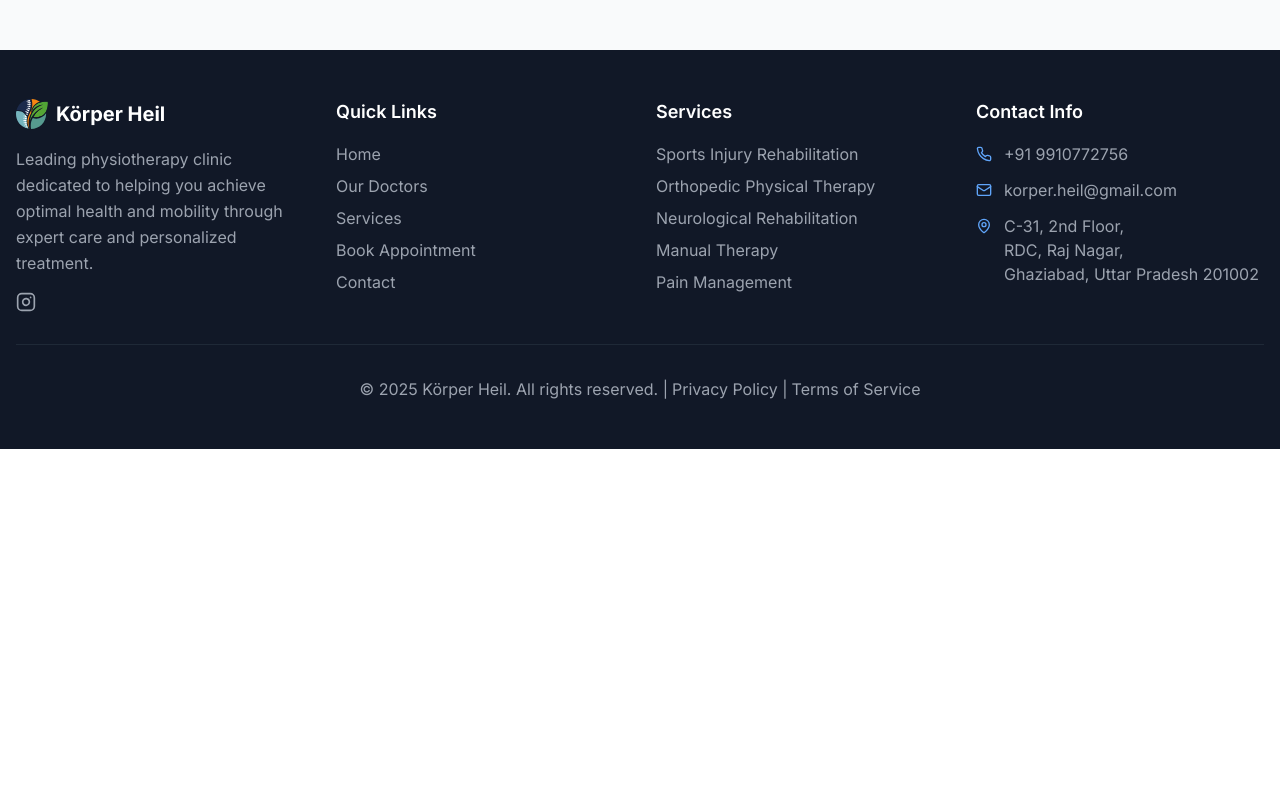
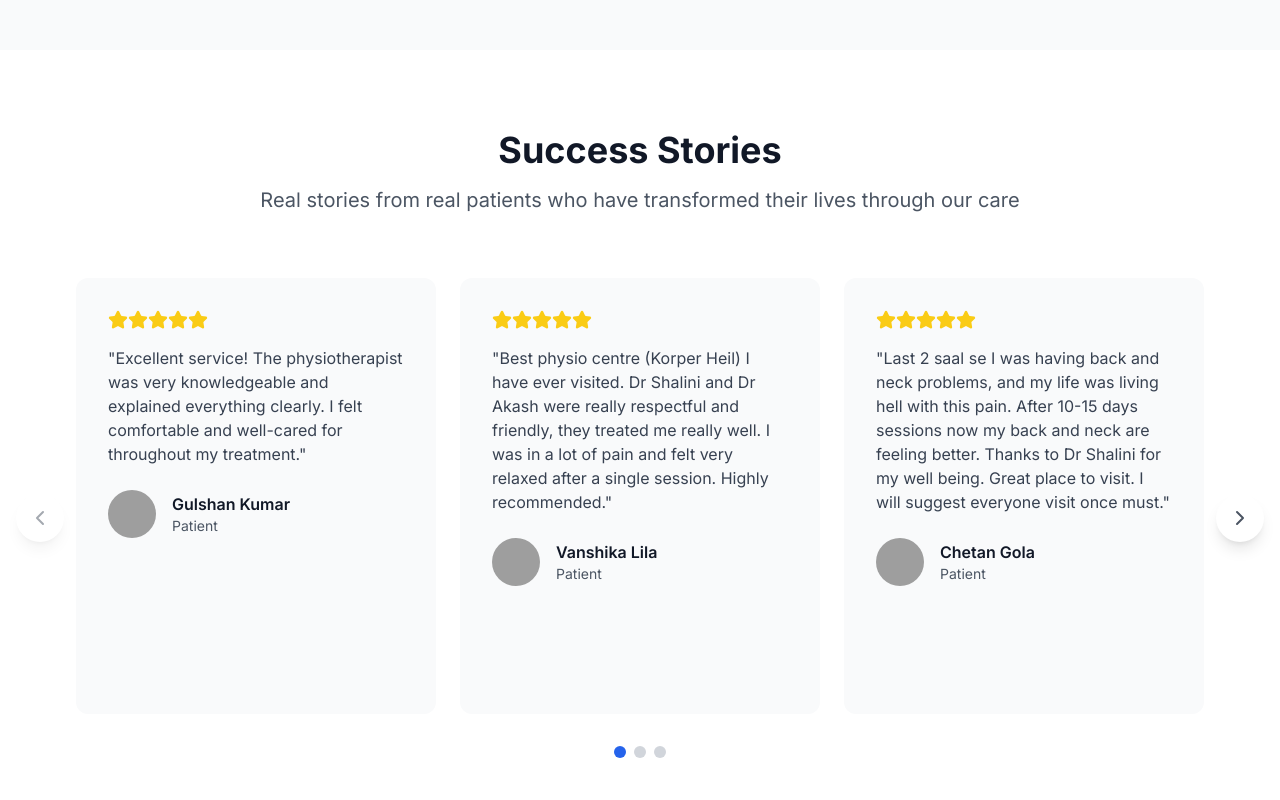
Before and after one commit to korperheil/PhysioSite, a Next.js app: page / in a window 1280 px wide. Shown: the part 1780-2580 px from the top of the page. Before the commit the page ends 2229 px from the top, so only its background shows below. Built offline with nearby package versions, Linux system fonts and the light colour scheme; grey boxes are pictures that could not be loaded.

Commit message:
add testimonials section

```diff
--- a/app/page.tsx
+++ b/app/page.tsx
@@ -11,7 +11,7 @@ export default function HomePage() {
       <Hero />
       <Philosophy />
       <QuickLinks />
-      {/* <Testimonials /> */}
+      <Testimonials />
     </>
   )
 }
--- a/components/testimonials.tsx
+++ b/components/testimonials.tsx
@@ -2,36 +2,80 @@
 
 import { motion } from "framer-motion"
 import Image from "next/image"
-import { Star } from "lucide-react"
+import { Star, ChevronLeft, ChevronRight } from "lucide-react"
+import { useState, useEffect } from "react"
 
 const testimonials = [
   {
-    name: "Sarah Johnson",
-    role: "Marathon Runner",
+    name: "Gulshan Kumar",
+    role: "Patient",
     image: "/placeholder.svg?height=80&width=80",
     rating: 5,
-    text: "After my knee injury, I thought my running days were over. The team at PhysioHeal not only helped me recover but made me stronger than before. I completed my first marathon post-injury last month!",
+    text: "Excellent service! The physiotherapist was very knowledgeable and explained everything clearly. I felt comfortable and well-cared for throughout my treatment.",
   },
   {
-    name: "Michael Chen",
-    role: "Office Worker",
+    name: "Vanshika Lila",
+    role: "Patient",
     image: "/placeholder.svg?height=80&width=80",
     rating: 5,
-    text: "Years of desk work had given me chronic back pain. The personalized treatment plan and ergonomic advice from PhysioHeal completely transformed my daily life. No more pain!",
+    text: "Best physio centre (Korper Heil) I have ever visited. Dr Shalini and Dr Akash were really respectful and friendly, they treated me really well. I was in a lot of pain and felt very relaxed after a single session. Highly recommended.",
   },
   {
-    name: "Emma Rodriguez",
-    role: "Senior Citizen",
+    name: "Chetan Gola",
+    role: "Patient",
     image: "/placeholder.svg?height=80&width=80",
     rating: 5,
-    text: "At 72, I was struggling with mobility issues. The compassionate care and gentle exercises prescribed by Dr. Smith have given me my independence back. I can now play with my grandchildren again!",
+    text: "Last 2 saal se I was having back and neck problems, and my life was living hell with this pain. After 10-15 days sessions now my back and neck are feeling better. Thanks to Dr Shalini for my well being. Great place to visit. I will suggest everyone visit once must.",
+  },
+  {
+    name: "Chetan Parasar",
+    role: "Patient",
+    image: "/placeholder.svg?height=80&width=80",
+    rating: 5,
+    text: "Kaafi time se mujhe leg pain aur stiffness ki problem thi, lekin yahan aane ke baad kaafi improvement hui. Dr. Akash bahut hi patient aur professional Dr. hai, har session mein proper exercises aur therapy karayi. Clinic ka environment bhut clean hai, appointments time pe hui sabhi. Sirf kuch hi sessions ke baad pain bhut kam ho gaya aur walking bhi smooth ho gayi. Thanks to Dr. Akash.",
+  },
+  {
+    name: "Shyam Sontiyal",
+    role: "Patient",
+    image: "/placeholder.svg?height=80&width=80",
+    rating: 5,
+    text: "My name is Shyam Singh, I am having neck pain from last 4 years, I tried everything and took a lot of medicine but nothing worked. After taking 10 days treatment from Dr Shalini my pain gone miraculously. I suggest everyone to visit here once.",
   },
 ]
 
 export function Testimonials() {
+  const [currentIndex, setCurrentIndex] = useState(0)
+  const [itemsPerView, setItemsPerView] = useState(3)
+
+  useEffect(() => {
+    const updateItemsPerView = () => {
+      if (window.innerWidth < 640) {
+        setItemsPerView(1) // Mobile: 1 card
+      } else if (window.innerWidth < 1024) {
+        setItemsPerView(2) // Tablet: 2 cards
+      } else {
+        setItemsPerView(3) // Desktop: 3 cards
+      }
+    }
+
+    updateItemsPerView()
+    window.addEventListener('resize', updateItemsPerView)
+    return () => window.removeEventListener('resize', updateItemsPerView)
+  }, [])
+
+  const maxIndex = Math.max(0, testimonials.length - itemsPerView)
+
+  const goToPrevious = () => {
+    setCurrentIndex((prev) => (prev > 0 ? prev - 1 : maxIndex))
+  }
+
+  const goToNext = () => {
+    setCurrentIndex((prev) => (prev < maxIndex ? prev + 1 : 0))
+  }
+
   return (
     <section className="py-20 bg-white">
-      <div className="container mx-auto px-4">
+      <div className="container mx-auto px-4 max-w-7xl">
         <motion.div
           initial={{ opacity: 0, y: 50 }}
           whileInView={{ opacity: 1, y: 0 }}
@@ -45,26 +89,60 @@ export function Testimonials() {
           </p>
         </motion.div>
 
-        <div className="grid md:grid-cols-3 gap-8">
+        <div className="relative px-8 sm:px-12">
+          {/* Navigation Buttons */}
+          <button
+            onClick={goToPrevious}
+            className="absolute left-0 top-1/2 -translate-y-1/2 z-10 bg-white shadow-lg rounded-full p-3 hover:bg-gray-50 transition-colors disabled:opacity-50 disabled:cursor-not-allowed"
+            disabled={currentIndex === 0}
+          >
+            <ChevronLeft className="w-6 h-6 text-gray-600" />
+          </button>
+
+          <button
+            onClick={goToNext}
+            className="absolute right-0 top-1/2 -translate-y-1/2 z-10 bg-white shadow-lg rounded-full p-3 hover:bg-gray-50 transition-colors disabled:opacity-50 disabled:cursor-not-allowed"
+            disabled={currentIndex >= maxIndex}
+          >
+            <ChevronRight className="w-6 h-6 text-gray-600" />
+          </button>
+
+          {/* Testimonials Container */}
+          <div className="overflow-hidden">
+            <motion.div
+              className="flex"
+              animate={{
+                x: `-${currentIndex * (100 / itemsPerView)}%`,
+              }}
+              transition={{
+                type: "spring",
+                stiffness: 300,
+                damping: 30,
+              }}
+            >
               {testimonials.map((testimonial, index) => (
                 <motion.div
                   key={testimonial.name}
+                  className="flex-shrink-0 px-3"
+                  style={{ width: `${100 / itemsPerView}%` }}
                   initial={{ opacity: 0, y: 50 }}
                   whileInView={{ opacity: 1, y: 0 }}
-              transition={{ duration: 0.8, delay: index * 0.2 }}
+                  transition={{ duration: 0.8, delay: index * 0.1 }}
                   viewport={{ once: true }}
-              className="bg-gray-50 p-8 rounded-xl hover:shadow-lg transition-shadow duration-300"
                 >
+                  <div className="bg-gray-50 p-6 sm:p-8 rounded-xl hover:shadow-lg transition-shadow duration-300 h-full">
                     <div className="flex items-center mb-4">
                       {[...Array(testimonial.rating)].map((_, i) => (
                         <Star key={i} className="w-5 h-5 text-yellow-400 fill-current" />
                       ))}
                     </div>
 
-              <blockquote className="text-gray-700 mb-6 leading-relaxed">"{testimonial.text}"</blockquote>
+                    <blockquote className="text-gray-700 mb-6 leading-relaxed text-sm sm:text-base">
+                      "{testimonial.text}"
+                    </blockquote>
 
                     <div className="flex items-center">
-                <div className="relative w-12 h-12 rounded-full overflow-hidden mr-4">
+                      <div className="relative w-12 h-12 rounded-full overflow-hidden mr-4 flex-shrink-0">
                         <Image
                           src={testimonial.image || "/placeholder.svg"}
                           alt={testimonial.name}
@@ -77,8 +155,26 @@ export function Testimonials() {
                         <div className="text-sm text-gray-600">{testimonial.role}</div>
                       </div>
                     </div>
+                  </div>
                 </motion.div>
               ))}
+            </motion.div>
+          </div>
+
+          {/* Dots Indicator */}
+          {maxIndex > 0 && (
+            <div className="flex justify-center mt-8 gap-2">
+              {Array.from({ length: maxIndex + 1 }).map((_, index) => (
+                <button
+                  key={index}
+                  onClick={() => setCurrentIndex(index)}
+                  className={`w-3 h-3 rounded-full transition-colors ${
+                    index === currentIndex ? "bg-blue-600" : "bg-gray-300"
+                  }`}
+                />
+              ))}
+            </div>
+          )}
         </div>
       </div>
     </section>
```
Lines whose indentation alone changed are shown as unchanged.
